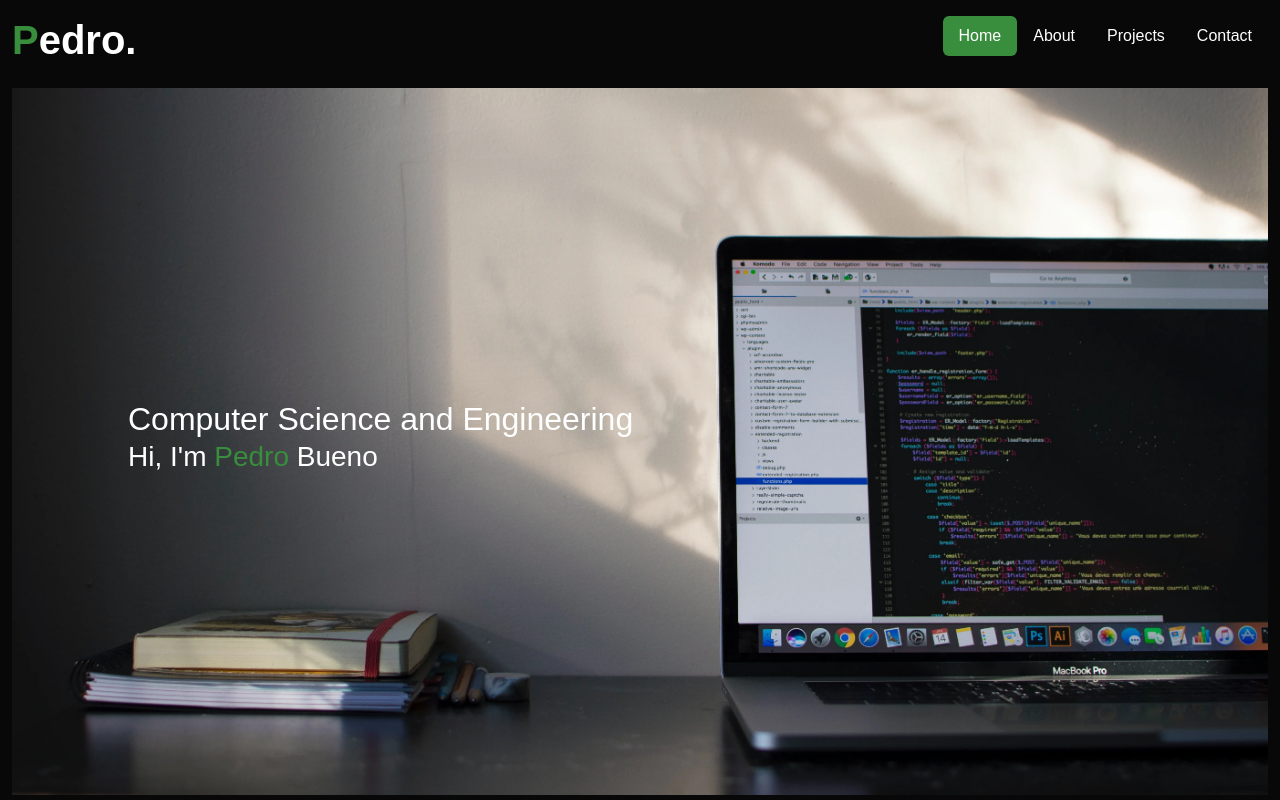
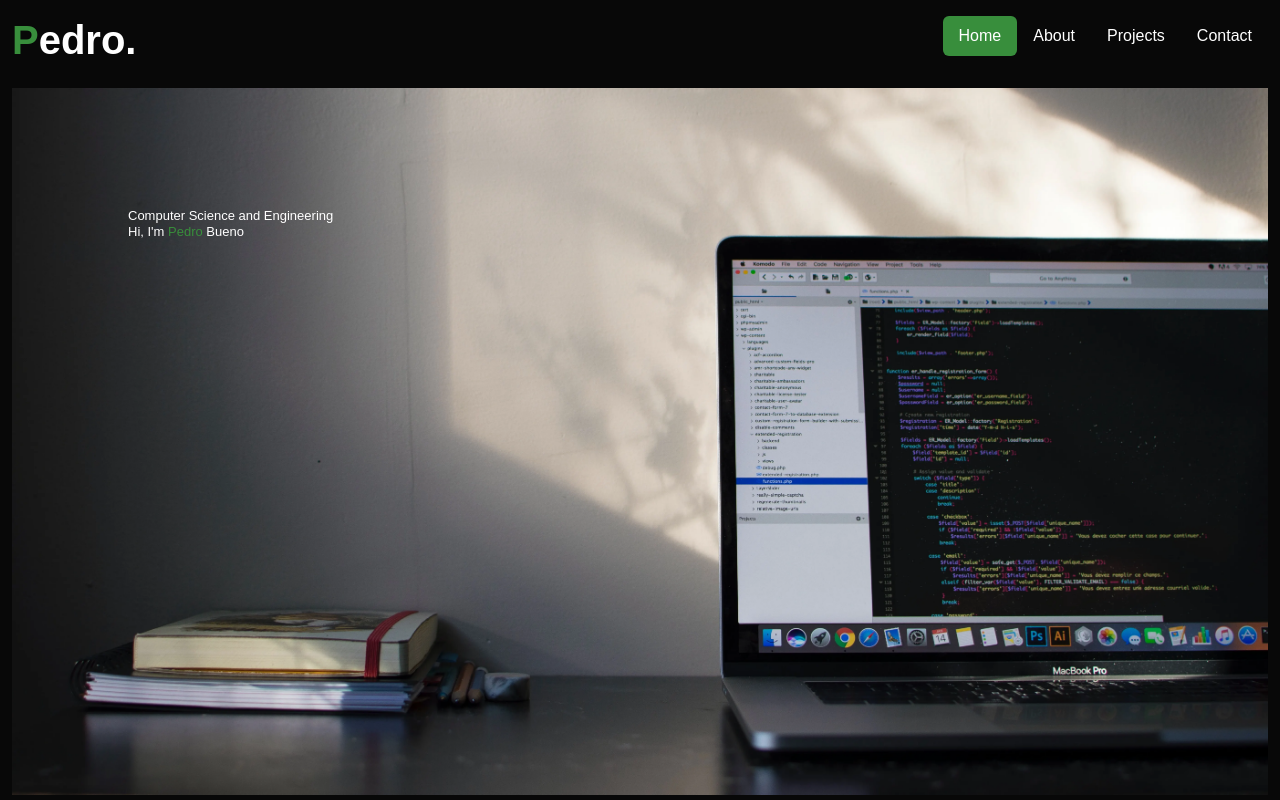
Before and after one commit to buenocap/Website-Portfolio, a plain HTML site: page index.html in a window 1280 px wide. Shown: the top 800 px of the page. Drawn offline with nearby package versions, Linux system fonts and the light colour scheme.

Commit message:
updated header text

```diff
--- a/Portfolio Files/Public/style.css
+++ b/Portfolio Files/Public/style.css
@@ -199,3 +199,27 @@ a:hover{
         width: 100%;
     }
 }
+
+@media screen and (min-width: 400px) {
+    .header-text1{
+        position: absolute;
+        top: 26%;
+        left: 10%;
+        font-size:small;
+    }
+
+    .header-text2{
+        position: absolute;
+        top: 28%;
+        left: 10%;
+        font-size: small;
+    }
+
+    embed{
+        width: 100%;
+    }
+
+    video{
+        width: 100%;
+    }
+}
```
